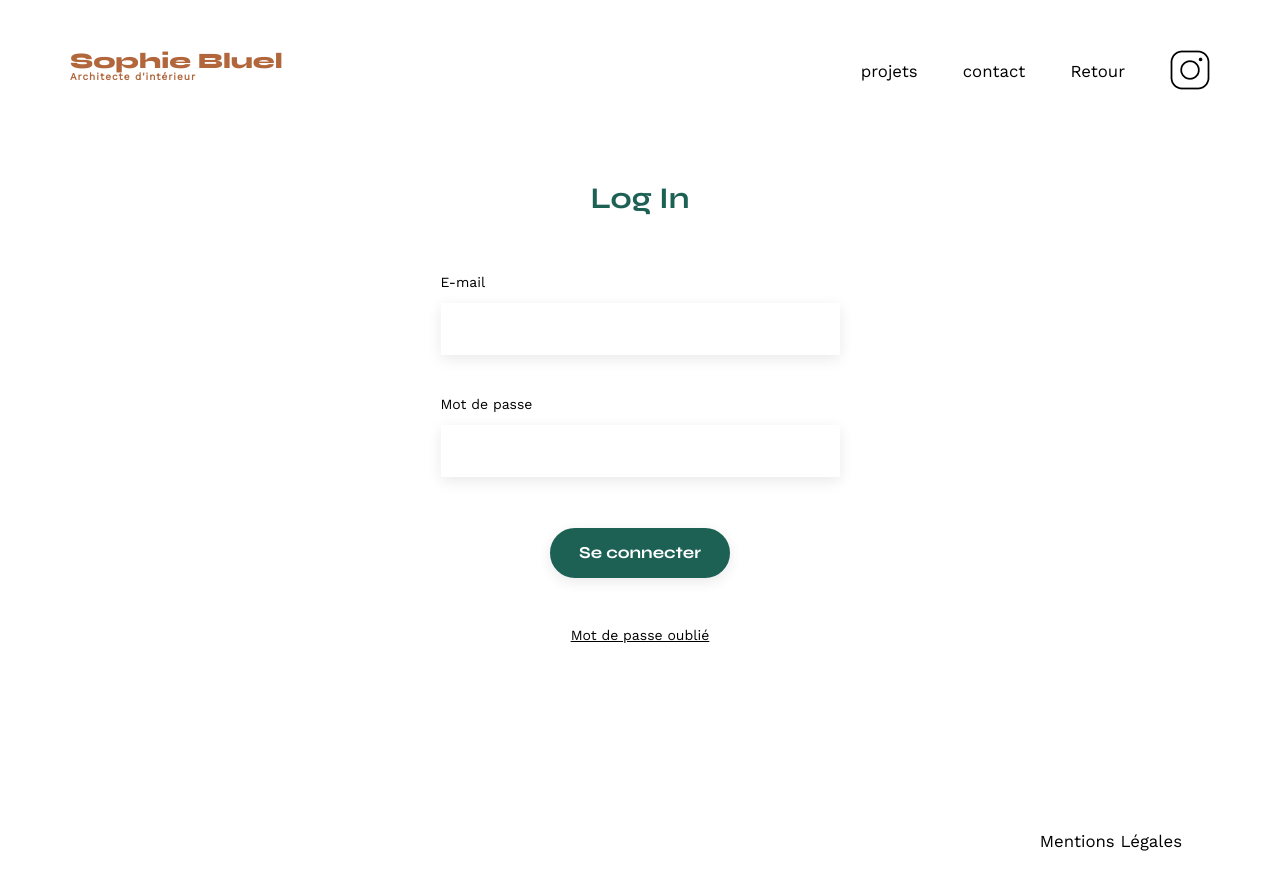
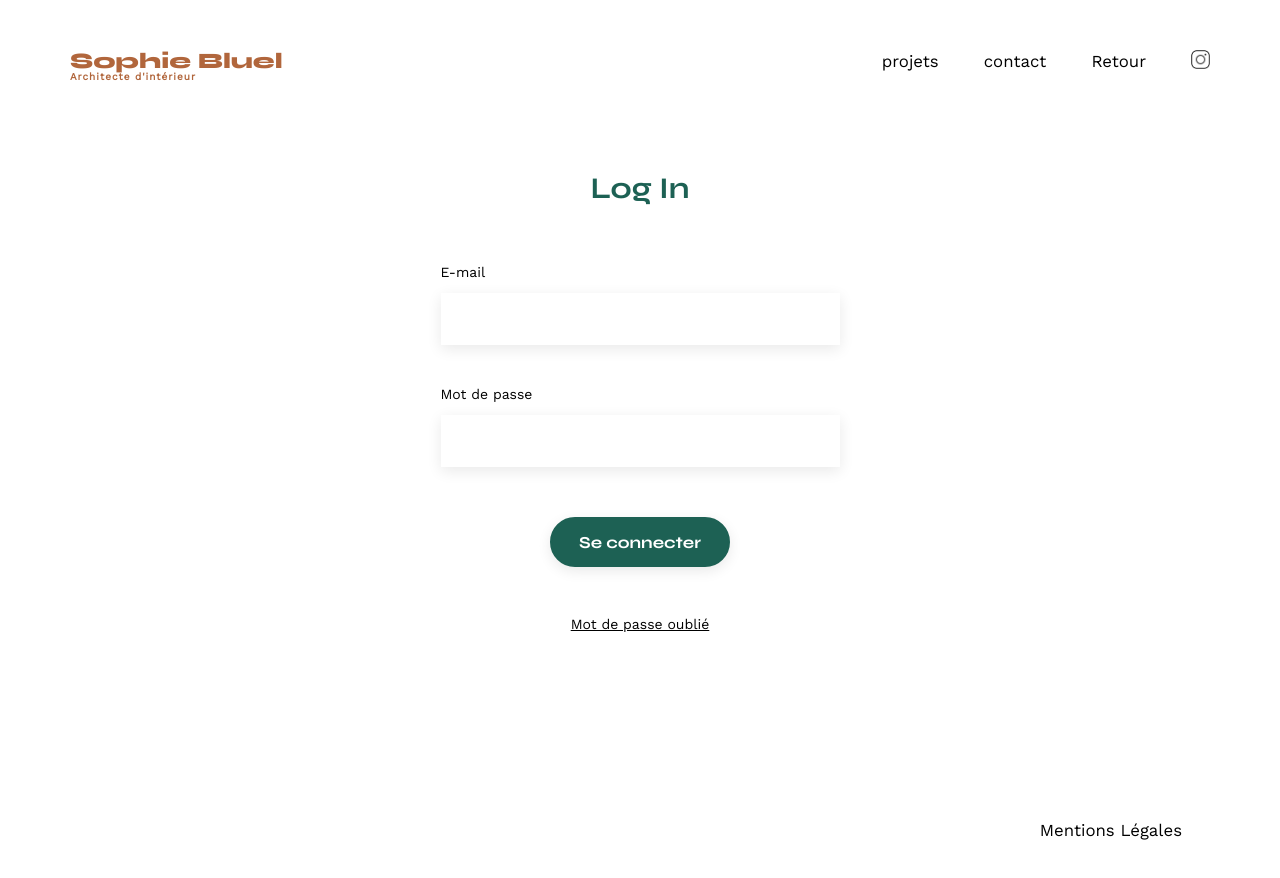
Before and after one commit to Alex-b6/Portfolio-architecte-sophie-bluel-master, a plain HTML site: page FrontEnd/login.html in a window 1280 px wide. Drawn offline with nearby package versions, Linux system fonts and the light colour scheme.

Commit message:
Refact: correcting some text errors before presentation.

```diff
--- a/FrontEnd/assets/script/login.js
+++ b/FrontEnd/assets/script/login.js
@@ -22,7 +22,7 @@ function alreadyLogged() {
     }
 }
 
-// Au clic, on envoie les valeurs de connextion
+// Au clic, on envoie les valeurs de connexion
 submit.addEventListener("click", () => {
     let user = {
         email: email.value,
--- a/FrontEnd/assets/script/modale.js
+++ b/FrontEnd/assets/script/modale.js
@@ -51,7 +51,7 @@ async function generationProjets(data, id) {
         sectionProjets.appendChild(p);
         return;}
 
-    // Génère les projets
+    // Génère les projets dans le DOM
     if (id === null || [1, 2, 3].includes(id)) {
         for (let i = 0; i < data.length; i++) {
 
@@ -399,9 +399,6 @@ function resetModaleProjet() {
     document.querySelector(".js-title").value = "";
     document.querySelector(".js-categoryId").value = "";
 
-    // Masquer ou réinitialiser d'autres éléments de la modale si nécessaire
-    // ...
-
     // Réinitialiser l'aperçu de l'image
     const imageInput = document.querySelector(".js-image");
     const previewImg = document.querySelector(".js-image-preview");
@@ -411,7 +408,6 @@ function resetModaleProjet() {
     previewImg.src = "";   // Réinitialiser l'aperçu de l'image
     previewImg.style.display="none";
     beforePreview.style.display="";
-    /*formgpePhoto.classList.remove("hide-after"); // Afficher le ::after*/
 }
 
 
--- a/FrontEnd/login.html
+++ b/FrontEnd/login.html
@@ -18,10 +18,10 @@
 	</a>
 	<nav>
 		<ul>
-			<li>projets</li>
-			<li>contact</li>
+			<li><a href="#portfolio">projets</a></li>
+			<li><a href="#contact">contact</a></li>
 			<li><a href="index.html">Retour</a></li>
-			<li><img src="./assets/icons/instagram.png" alt="Instagram"></li>
+			<li><a href="https://www.instagram.com" target="_blank"><img src="./assets/icons/instagram.png" alt="Instagram" class="insta"></a></li>
 		</ul>
 	</nav>
 </header>
```
Also changed, not shown: FrontEnd/index.html (+1 -1 lines).
